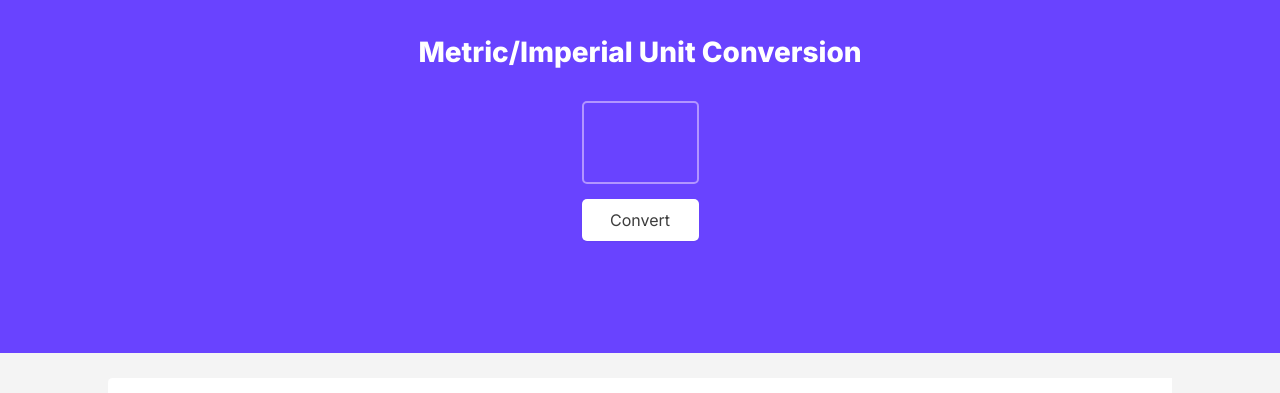
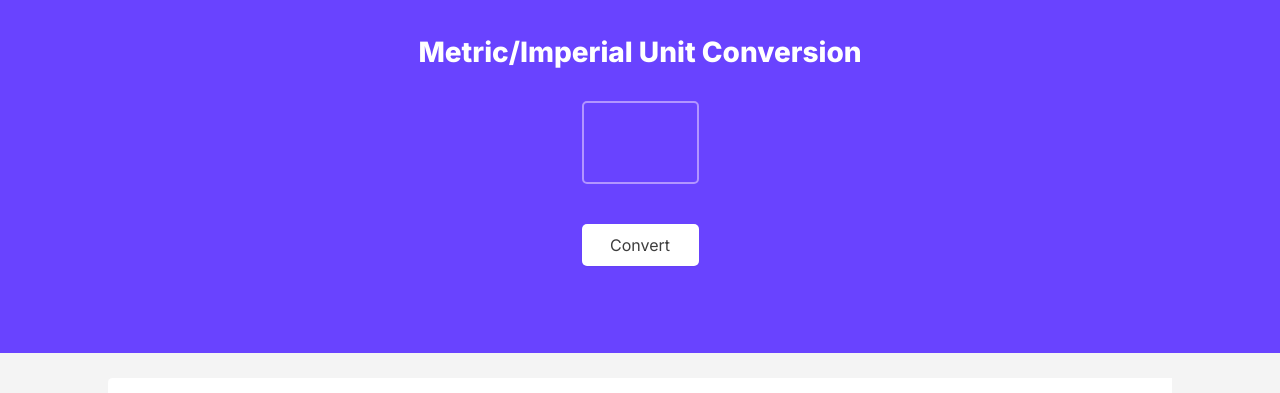
Before and after one commit to DominikTenerife/unit_converter, a website built with Vite: page index.html in a window 1280 px wide. Shown: the top 393 px of the page. Built offline with nearby package versions, Linux system fonts and the light colour scheme; a web font is replaced by a local one.

Commit message:
button margins

```diff
--- a/index.css
+++ b/index.css
@@ -64,7 +64,7 @@ font-weight: 500;
 font-size: 16px;
 line-height: 24px;
 padding: 9px 27.5px;
-margin-bottom: 15px;
+margin: 25px 0px;
 color: #3D3D3D;
 
 }
```
